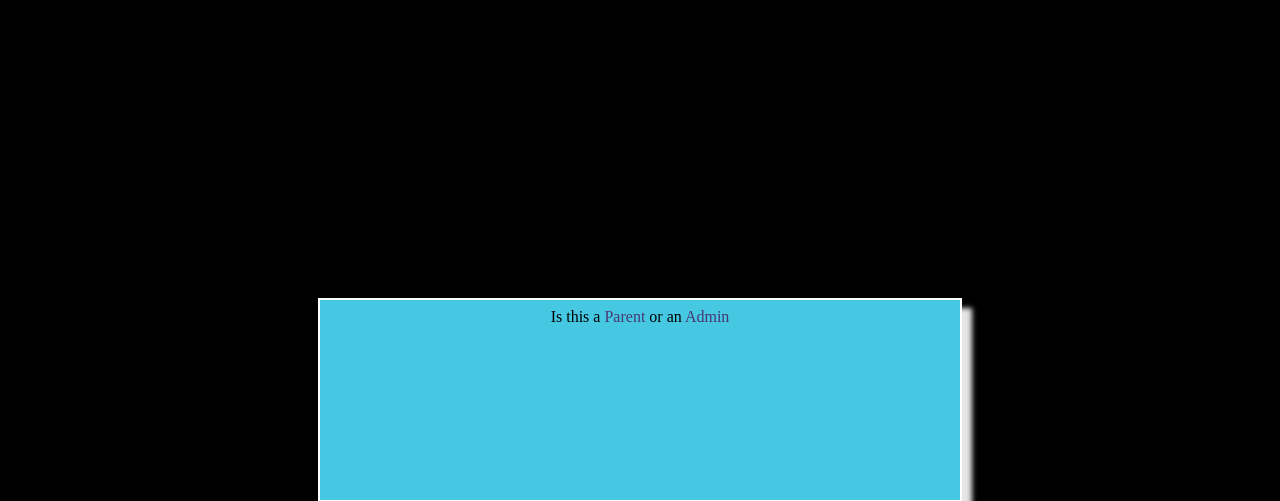
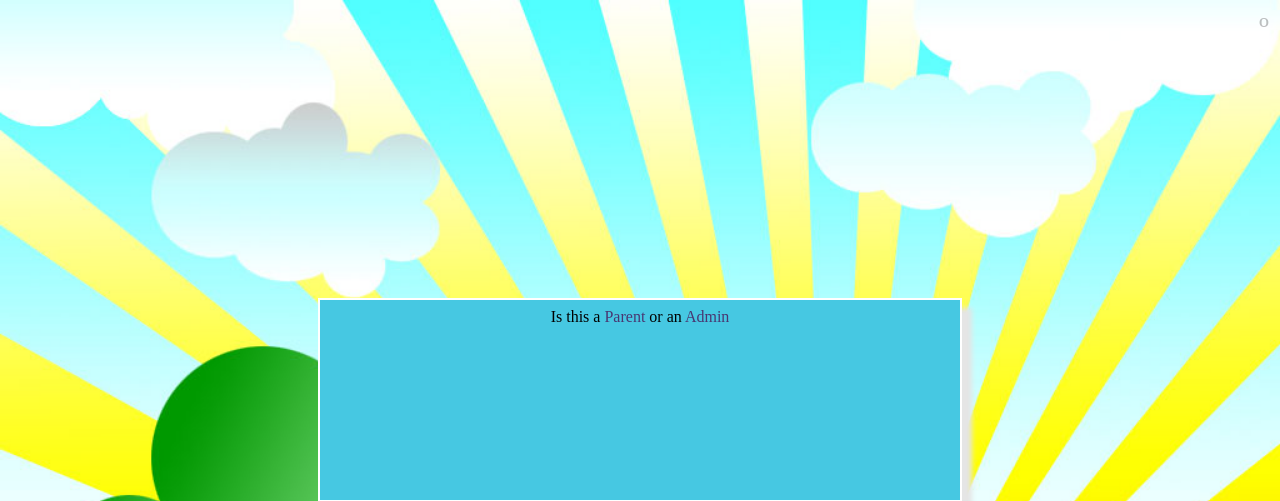
Before and after one commit to fent4647/CST336_Final_Project, a PHP site: page /mainhome.php in a window 1280 px wide. Shown: the top 501 px of the page. Run offline with PHP 8.4, Linux system fonts and the light colour scheme; the visitor is signed in with stand-in values (Sample User, id 1); some libraries are stand-ins or nearby versions.

Commit message:
Added homepage styles

```diff
--- a/css/style.css
+++ b/css/style.css
@@ -6,6 +6,13 @@
     Purpose of the stylesheet follows.
     To change this template use Tools | Templates.
 */
+html {
+    background: url(img/background.jpg) no-repeat center center fixed;
+    -webkit-background-size: cover;
+    -moz-background-size: cover;
+    -o-background-size: cover;
+    background-size: cover;
+}
 
 #header {
     border: 2px solid #000;
--- a/mainhome.php
+++ b/mainhome.php
@@ -13,6 +13,13 @@
         <title></title>
 
         <style>
+            html {
+                  background: url(img/background.jpg) no-repeat center center fixed;
+                  -webkit-background-size: cover;
+                  -moz-background-size: cover;
+                  -o-background-size: cover;
+                  background-size: cover;
+                }
             #wrapper {
                 border: 2px solid #ffffff;
                 box-shadow: 10px 10px 5px #e5e5e5;
@@ -84,7 +91,7 @@
                 <h3 id="headerTwo"></h3>
                 <form action="adminLogin.php" method="post">
                     Username: <input type="text" name="username"/>
-                    Password: <input type="text" name="password"/><br /><br />
+                    Password: <input type="password" name="password"/><br /><br />
                     <input type="submit" value="Login"/>
                 </form>
             </div>
```
Also changed, not shown: index.php (+7 -0 lines), img/3250.jpg (deleted), img/background.jpg (added).
